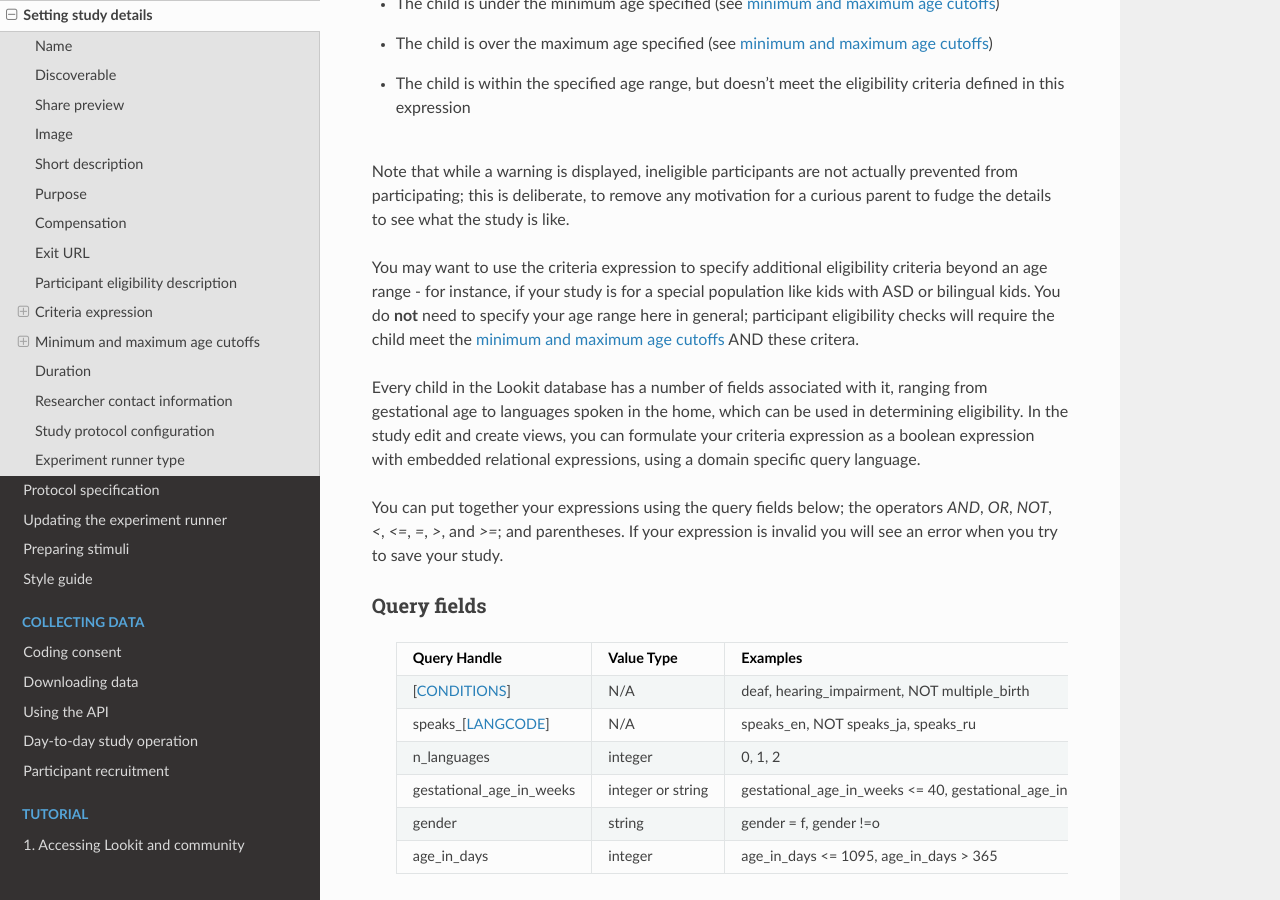
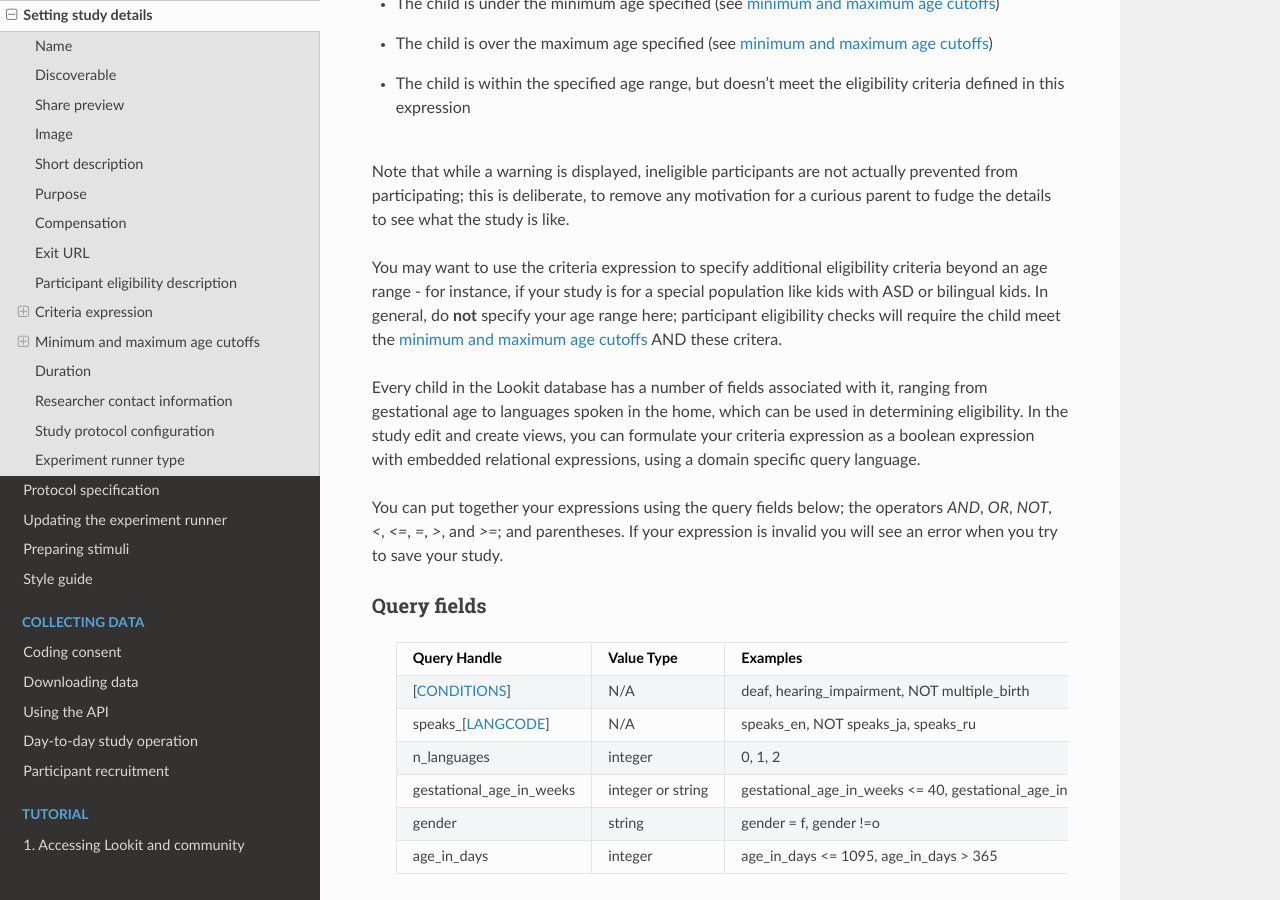
Before and after one commit to lookit/lookit-docs, a Sphinx documentation site: the page built from docs/source/researchers-set-study-fields.rst, in a window 1280 px wide and 900 px high, scrolled down 3269 px. Built offline with Sphinx 7.4.7 and the Read the Docs theme 2.0.0, drawn with Linux system fonts in a browser that asks for light colours; some of the changed text lies outside the part shown.

```diff
--- a/docs/source/researchers-set-study-fields.rst
+++ b/docs/source/researchers-set-study-fields.rst
@@ -100,7 +100,7 @@ Providing this expression allows you to specify more detailed eligibility criter
 
 Note that while a warning is displayed, ineligible participants are not actually prevented from participating; this is deliberate, to remove any motivation for a curious parent to fudge the details to see what the study is like.
 
-You may want to use the criteria expression to specify additional eligibility criteria beyond an age range - for instance, if your study is for a special population like kids with ASD or bilingual kids. You do **not** need to specify your age range here in general; participant eligibility checks will require the child meet the `minimum and maximum age cutoffs`_ AND these critera.
+You may want to use the criteria expression to specify additional eligibility criteria beyond an age range - for instance, if your study is for a special population like kids with ASD or bilingual kids. In general, do **not** specify your age range here; participant eligibility checks will require the child meet the `minimum and maximum age cutoffs`_ AND these critera.
 
 Every child in the Lookit database has a number of fields associated with it, ranging from gestational age to languages spoken in the home, which can be used in determining eligibility. In the study edit and create views, you can formulate your criteria expression as a boolean expression with embedded relational expressions, using a domain specific query language.
 
```
Also changed, not shown: other parts of docs/source/researchers-set-study-fields.rst (+2 -0 lines).
